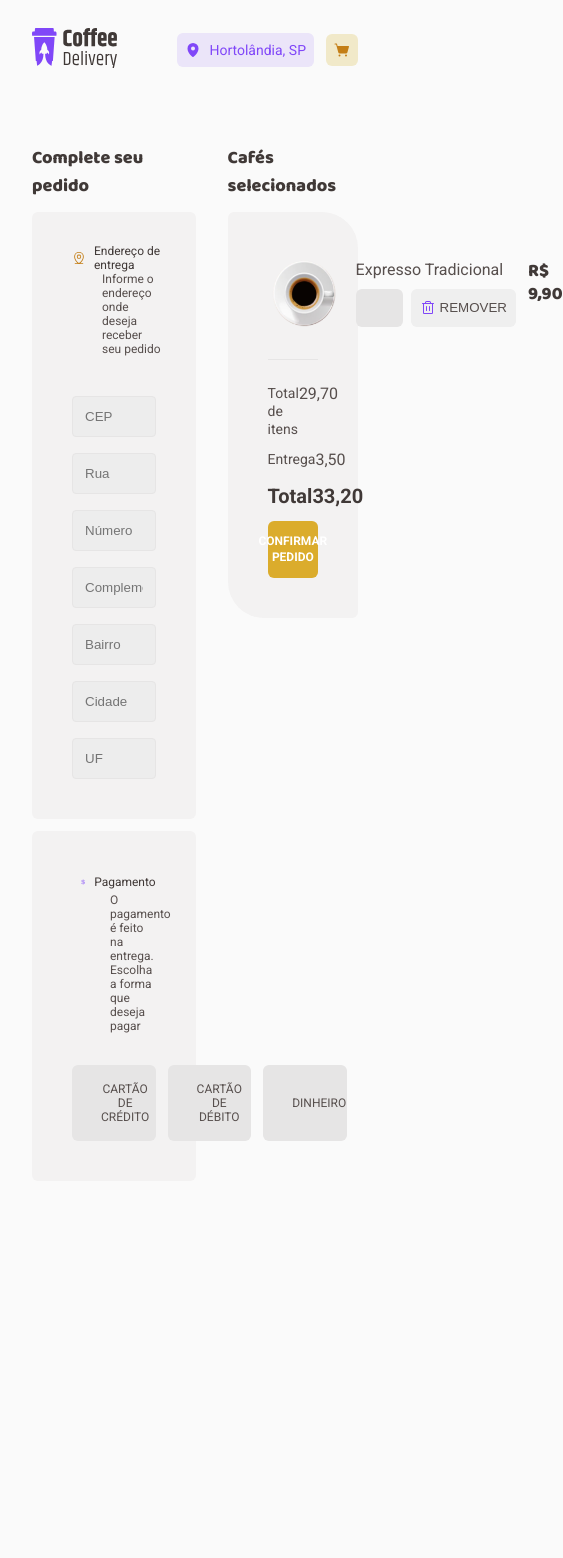
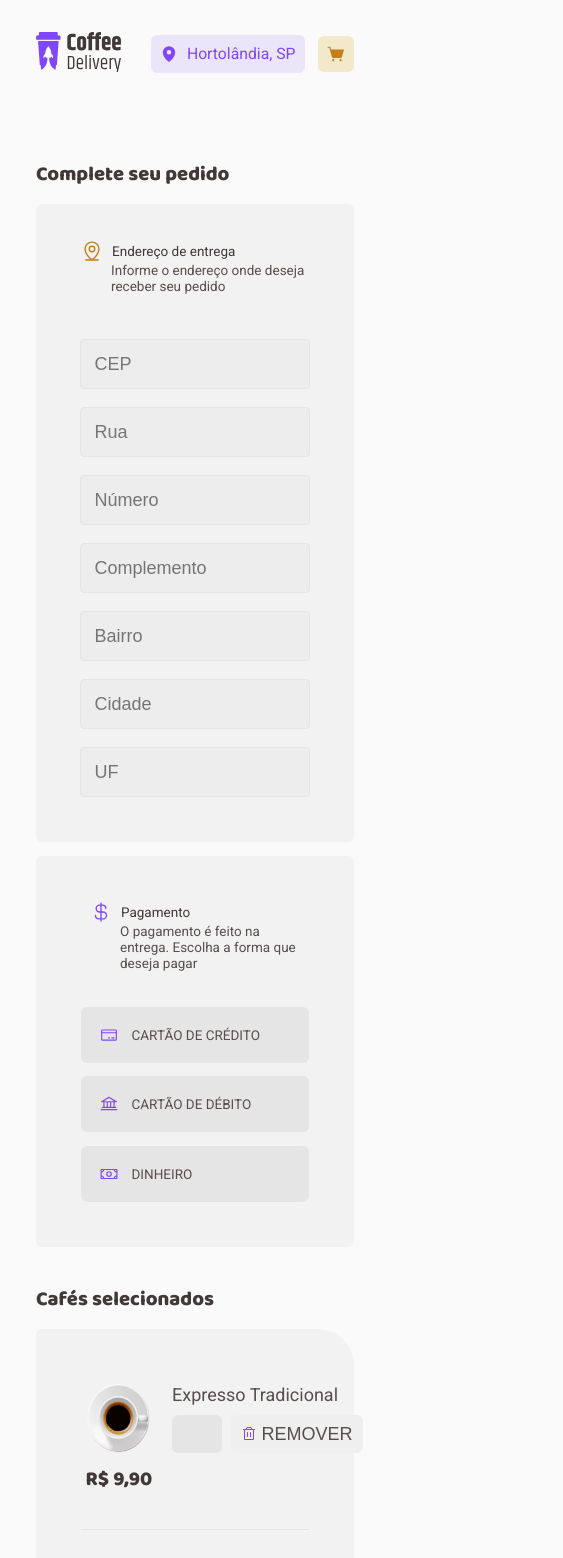
Before and after one commit to Giovani-O/ignite-coffee-delivery, a React (Vite) app: page /checkout in a window 390 px wide. Shown: the top 1558 px of the page, 563 px wide, since content can reach past the window. Before the commit the page ends 1225 px from the top, so only its background shows below. Built offline with nearby package versions, Linux system fonts and the light colour scheme.

Commit message:
wip: Responsividade na tela de checkout

```diff
--- a/src/pages/Checkout/styles.ts
+++ b/src/pages/Checkout/styles.ts
@@ -10,6 +10,7 @@ export const CheckoutWrapper = styled.main`
   @media (max-width: 768px) {
     padding: 2.75rem 0;
     background-image: none;
+    flex-direction: column;
   }
 
   section {
@@ -104,6 +105,10 @@ export const PaymentMethodWrapper = styled.div`
 export const PaymentMethodButtonsContainer = styled.div`
   display: flex;
   gap: 0.75rem;
+
+  @media (max-width: 768px) {
+    flex-direction: column;
+  }
 `
 
 export const PaymentMethodButton = styled.button`
@@ -160,10 +165,6 @@ export const CoffeeInfo = styled.section`
     display: flex;
     flex-direction: row;
     gap: 1.25rem;
-
-    img {
-      max-width: 64px;
-    }
   }
 
   div div div {
@@ -226,6 +227,10 @@ export const CoffeeInfo = styled.section`
       content: 'R$ ';
     }
   }
+
+  @media (max-width: 768px) {
+    flex-direction: column;
+  }
 `
 
 export const TotalPrices = styled.section`
--- a/src/styles/global.ts
+++ b/src/styles/global.ts
@@ -5,6 +5,10 @@ export const GlobalStyle = createGlobalStyle`
     margin: 0;
     padding: 0;
     box-sizing: border-box;
+
+    @media (max-width: 768px) {
+      font-size: 18px;
+    }
   }
 
   :focus {
```
